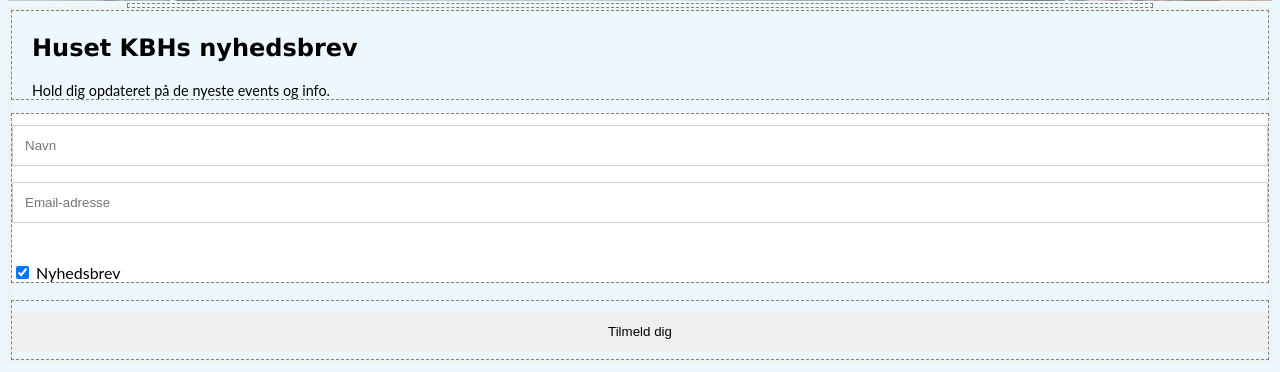
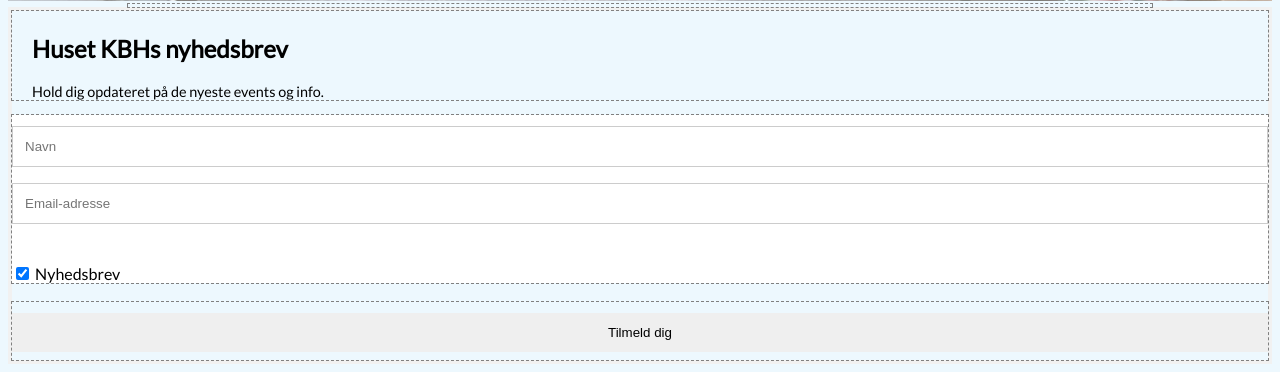
Before and after one commit to sara175k/HusetKBH_projekt, a PHP site: page / in a window 1280 px wide. Shown: the part 1084-1456 px from the top of the page. Run offline with PHP 8.4, Linux system fonts and the light colour scheme.

Commit message:
fonte og filter centreret

```diff
--- a/forside.css
+++ b/forside.css
@@ -20,14 +20,14 @@ body {
 }
 
 main {
-    font-family: verdana, sans;
+    font-family: 'Lato';
 }
 
 h1,
 h3,
 h2,
 h4 {
-    font-family: verdana;
+    font-family: 'Lato';
 }
 
 h1,
@@ -58,6 +58,11 @@ p,
 
 
 /*EVENTBOKSE/FLEX START*/
+
+.filter {
+    text-align: center;
+}
+
 
 main {
     margin: auto;
--- a/index.html
+++ b/index.html
@@ -5,6 +5,7 @@
     <meta charset="UTF-8">
     <meta name="viewport" content="width=device-width, user-scalable=no, initial-scale=1.0, maximum-scale=1.0, minimum-scale=1.0">
     <link rel="stylesheet" type="text/css" href="forside.css">
+    <link href="https://fonts.googleapis.com/css?family=Lato" rel="stylesheet">
     <title>Huset KBH</title>
 </head>
 
```
